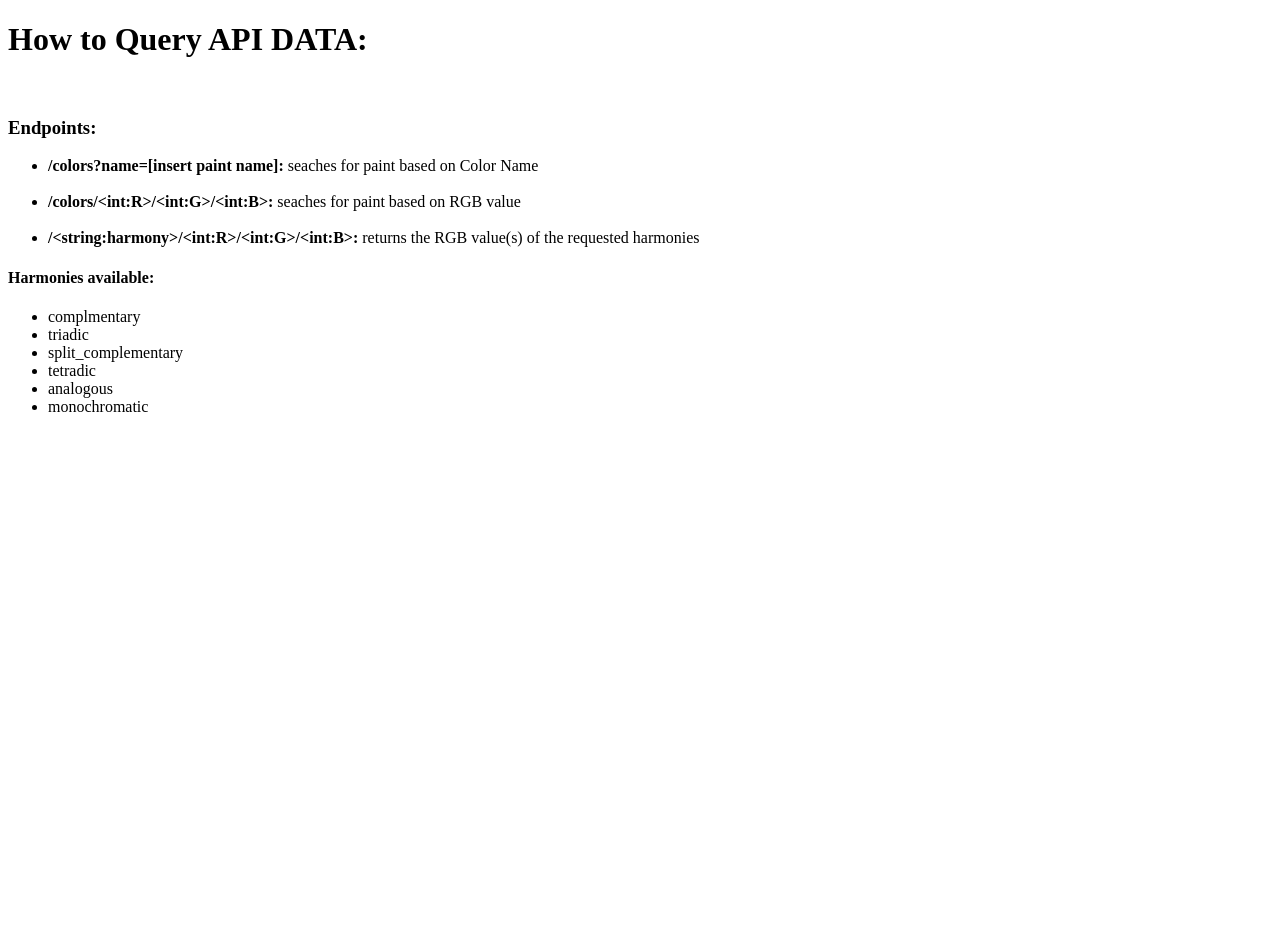
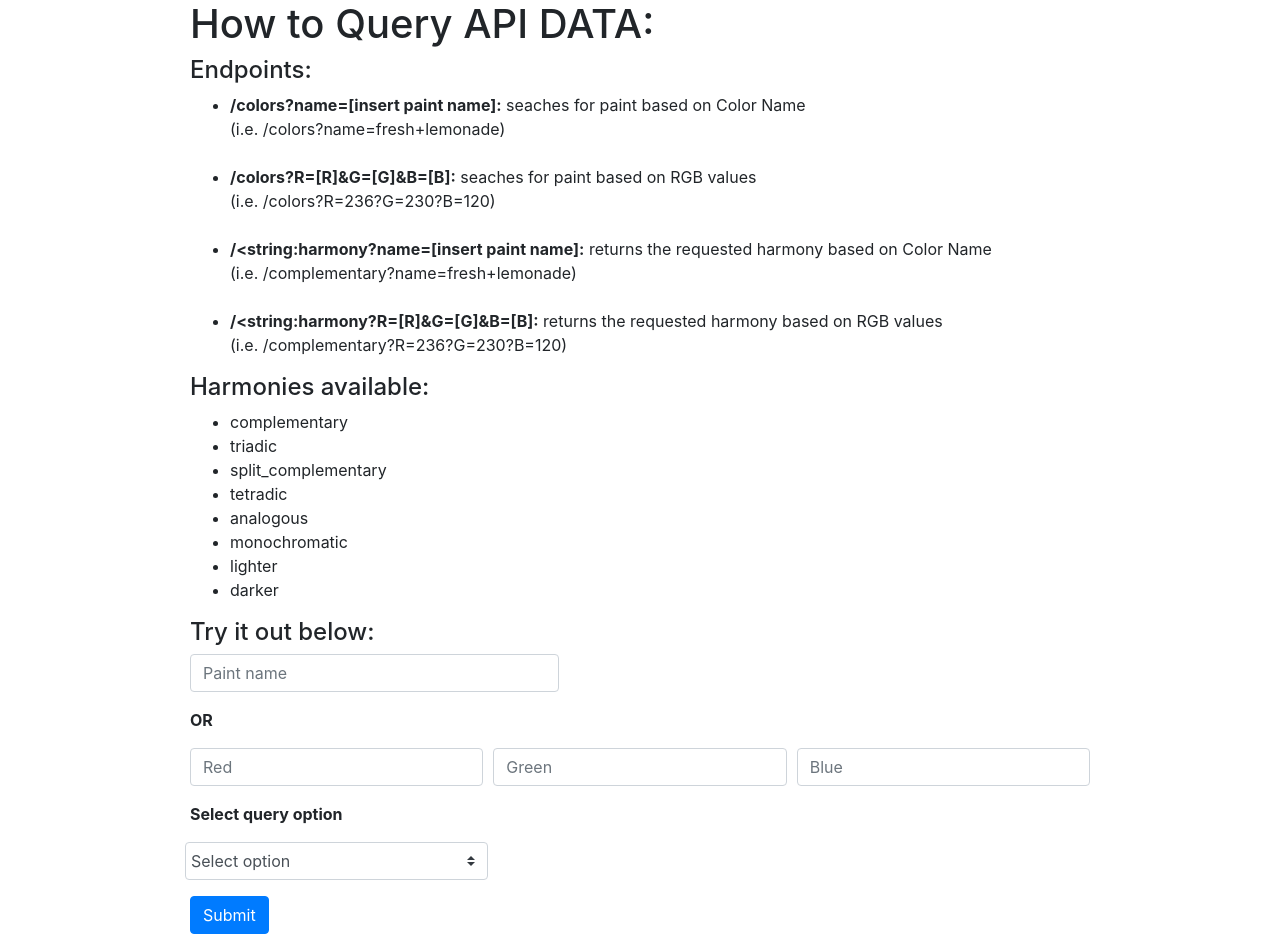
Before and after one commit to andyjgao/paint_api, a Flask app: page / in a window 1280 px wide. Before the commit the page ends 412 px from the top, so only its background shows below. Run offline with Flask 2, Linux system fonts and the light colour scheme; some libraries are stand-ins or nearby versions.

Commit message:
added imgURL

```diff
--- a/app.py
+++ b/app.py
@@ -2,15 +2,15 @@
 # Author: Chase Midler, Andy Gao
 # -------------------------------------------------------------------------------
 # Things to fix:
-# harmony function's delta E (i.e complements do not return the same result)
 # -------------------------------------------------------------------------------
+import requests
 from flask import Flask, request, render_template, jsonify
 from flask_restful import Resource, Api, reqparse
 from flask_pymongo import PyMongo
 from output_json import output_json
 from colorharmonies import *
 from deltaE import deltaE
-
+from get_color_image import color_image
 app = Flask(__name__)
 
 # initializing db
@@ -23,7 +23,6 @@ DEFAULT_REPRESENTATIONS = {'application/json': output_json}
 api = Api(app)
 api.representations = DEFAULT_REPRESENTATIONS
 
-
 @app.route('/')
 def read_me():
     return render_template('readme.html')
@@ -35,7 +34,7 @@ def errorOutput(r, g, b, string):
         str(r) + ", " + str(g) + ", " + str(b))
 
 # colorharmoniesFunctions
-function = {'complementary': complementaryColor, 'triadic': triadicColor, 'split_complementary': splitComplementaryColor, 'tetradic': tetradicColor, 'analogous': analogousColor, 'monochromatic': monochromaticColor}
+function = {'complementary': complementaryColor, 'triadic': triadicColor, 'split_complementary': splitComplementaryColor, 'tetradic': tetradicColor, 'analogous': analogousColor, 'monochromatic': monochromaticColor,'lighter': tintColor,'darker': shadeColor}
 
 # searching by Color Name
 class ColorSearch(Resource):
@@ -62,21 +61,30 @@ class ColorSearch(Resource):
             value2 = paintName
 
         elif (argslist['R'] and argslist['G'] and argslist['B']):
-            R = argslist['R']
-            G = argslist['G']
-            B = argslist['B']
+            R = int(argslist['R'])
+            G = int(argslist['G'])
+            B = int(argslist['B'])
             colorExist = colors.find_one(
                 {'R': R, 'G': G, 'B': B})
+            if colorExist == None:
+                dE = deltaE(colors, R, G, B)
+                R,G,B= int(dE[0]),int(dE[1]),int(dE[2])
+
+            colorExist = colors.find_one({'R': R, 'G': G, 'B': B})
             value1 = 'RGB'
             value2 = '{},{},{}'.format(R,G,B)
-            print(R)
-            print(G)
-            print(B)
-            print(value2)
+
+            # print(R)
+            # print(G)
+            # print(B)
+            # print(value2)
+            print(colorExist)
         else:
             return 404
 
         if colorExist:
+            imgURL = color_image(colorExist['R'],colorExist['G'],colorExist['B'])
+            colorExist['imgURL'] = imgURL
             result = colorExist
         else:
             result = 'The Color {}: {} does not exist in the Database'.format(value1,value2)
@@ -99,6 +107,7 @@ class ColorConvert(Resource):
     def get(self,func):
         argslist = self.reqparse.parse_args()
         colors = mongo.db.colors
+        R,G,B = "","",""
         if argslist['name']:
 
             paintName = argslist['name'].upper()
@@ -114,6 +123,8 @@ class ColorConvert(Resource):
             R = argslist['R']
             G = argslist['G']
             B = argslist['B']
+        else:
+            return 404
         rgb = [int(R), int(G), int(B)]
         color = Color(rgb, "", "")
 
@@ -135,7 +146,8 @@ class ColorConvert(Resource):
                 dE =list(map((lambda x: int(x)), deltaE(colors, lst[0],lst[1],lst[2]) ))
                 colorExist = colors.find_one({'R': dE[0], 'G': dE[1], 'B': dE[2]})
 
-                addColor = {'color{}'.format(cnt): {'R': dE[0], 'G': dE[1], 'B': dE[2], 'Name': colorExist['Color Name']} }
+                imgURL = color_image(colorExist['R'],colorExist['G'],colorExist['B'])
+                addColor = {'color{}'.format(cnt): {'R': dE[0], 'G': dE[1], 'B': dE[2], 'Name': colorExist['Color Name'], 'imgURL': imgURL} }
                 colorDic.update(addColor)
                 cnt += 1
             result.append(colorDic)
@@ -145,7 +157,9 @@ class ColorConvert(Resource):
             # runs deltaE function to find nearest color that matches harmony result in dataset
             dE =list(map((lambda x: int(x)), deltaE(colors, lst[0],lst[1],lst[2]) ))
             colorExist = colors.find_one({'R': dE[0], 'G': dE[1], 'B': dE[2]})
-            addColor = {'color{}'.format(cnt): {'R': dE[0], 'G': dE[1], 'B': dE[2], 'Name': colorExist['Color Name'] }}
+
+            imgURL = color_image(colorExist['R'],colorExist['G'],colorExist['B'])
+            addColor = {'color{}'.format(cnt): {'R': dE[0], 'G': dE[1], 'B': dE[2], 'Name': colorExist['Color Name'],'imgURL': imgURL}}
             result.append(addColor)
 
         return {'result': result }, 200 if result else 404
@@ -154,4 +168,4 @@ api.add_resource(ColorSearch, '/colors')
 api.add_resource(ColorConvert, '/<string:func>')
 
 if __name__ == "__main__":
-	app.run()
+	app.run(port=6969,debug=True)
--- a/static/readme.css
+++ b/static/readme.css
@@ -4,3 +4,8 @@
 .bold{
   font-weight: bold;
 }
+
+.centerdiv{
+  width: 900px;
+  margin: 0 auto;
+}
--- a/templates/readme.html
+++ b/templates/readme.html
@@ -1,28 +1,93 @@
 <!doctype html>
 <head>
+
+  <link href="https://stackpath.bootstrapcdn.com/bootstrap/4.1.2/css/bootstrap.min.css" rel="stylesheet" integrity="sha384-Smlep5jCw/wG7hdkwQ/Z5nLIefveQRIY9nfy6xoR1uRYBtpZgI6339F5dgvm/e9B" crossorigin="anonymous">
+  <link rel="stylesheet" href="https://use.fontawesome.com/releases/v5.1.0/css/all.css" integrity="sha384-lKuwvrZot6UHsBSfcMvOkWwlCMgc0TaWr+30HWe3a4ltaBwTZhyTEggF5tJv8tbt" crossorigin="anonymous">
   <link rel=stylesheet type=text/css href="{{ url_for('static', filename='readme.css') }}">
 </head>
 
-<div>
+<div class="centerdiv">
     <title>README</title>
     <h1>How to Query API DATA:</h1>
-    <br>
-    <h3>Endpoints:</h3>
+    <h4>Endpoints:</h4  >
     <ul>
-      <li><span class = "bold">/colors?name=[insert paint name]:</span> seaches for paint based on Color Name</li><br>
-      <li><span class = "bold">/colors/&lt;int:R&gt;/&lt;int:G&gt;/&lt;int:B&gt;:</span> seaches for paint based on RGB value</li><br>
-      <li><span class = "bold">/&lt;string:harmony&gt;/&lt;int:R&gt;/&lt;int:G&gt;/&lt;int:B&gt;:</span> returns the RGB value(s) of the requested harmonies</li>
+      <li><span class = "bold">/colors?name=[insert paint name]:</span> seaches for paint based on Color Name <br>(i.e. /colors?name=fresh+lemonade)</li><br>
+
+      <li><span class = "bold">/colors?R=[R]&amp;G=[G]&amp;B=[B]:</span> seaches for paint based on RGB values<br>(i.e. /colors?R=236?G=230?B=120)</li><br>
+
+      <li><span class = "bold">/&lt;string:harmony?name=[insert paint name]:</span> returns the requested harmony based on Color Name<br>(i.e. /complementary?name=fresh+lemonade)</li><br>
+
+      <li><span class = "bold">/&lt;string:harmony?R=[R]&amp;G=[G]&amp;B=[B]:</span> returns the requested harmony based on RGB values<br>(i.e. /complementary?R=236?G=230?B=120) </li>
     </ul>
     <h4>Harmonies available:</h4>
     <ul>
-      <li>complmentary</li>
+      <li>complementary</li>
       <li>triadic</li>
       <li>split_complementary</li>
       <li>tetradic</li>
       <li>analogous</li>
       <li>monochromatic</li>
+      <li>lighter</li>
+      <li>darker</li>
+
     </ul>
 
+    <h4>Try it out below: </h4>
+    <form id="color" action="" method="get">
+      <div class="form-group">
+        <div class="form-row">
+          <div class="col-5">
+              <input type="text" class="form-control" name="name" placeholder="Paint name">
+          </div>
+        </div>
+      </div>
 
+     <p class = "bold">OR</p>
+
+      <div class="form-group">
+        <div class="form-row">
+            <div class="col-4">
+              <input type="text" name="R" class="form-control" placeholder="Red">
+            </div>
+            <div class="col">
+              <input type="text" name ="G" class="form-control" placeholder="Green">
+            </div>
+            <div class="col">
+              <input type="text" name="B" class="form-control" placeholder="Blue">
+            </div>
+        </div>
+      </div>
+
+      <p class = "bold">Select query option</p>
+
+      <div class="form-group">
+        <div class="form-row">
+          <select name="choose" class="custom-select col-4">
+              <option selected>Select option</option>
+              <option value="colors">List details</option>
+
+              <option value="complementary">Complementary</option>
+              <option value="triadic">Triadic</option>
+              <option value="split_complementary">Split Complementary</option>
+              <option value="tetradic">Tetradic</option>
+              <option value="analogous">Analogous</option>
+              <option value="monochromatic">Monochromatic</option>
+              <option value="lighter">Lighter</option>
+              <option value="darker">Darker</option>
+          </select>
+        </div>
+
+      </div>
+
+      <button type="submit" class="btn btn-primary">Submit</button>
+
+    </form>
+
+    <script>
+      document.getElementById('color').choose.onchange = function() {
+        var newaction = this.value;
+        document.getElementById('color').action = newaction;
+      };
+    </script>
 
 </div>
```
Also changed, not shown: colorharmonies.py (+8 -0 lines), deltaE.py (+12 -10 lines), get_color_image.py (added, +7 -0 lines).
